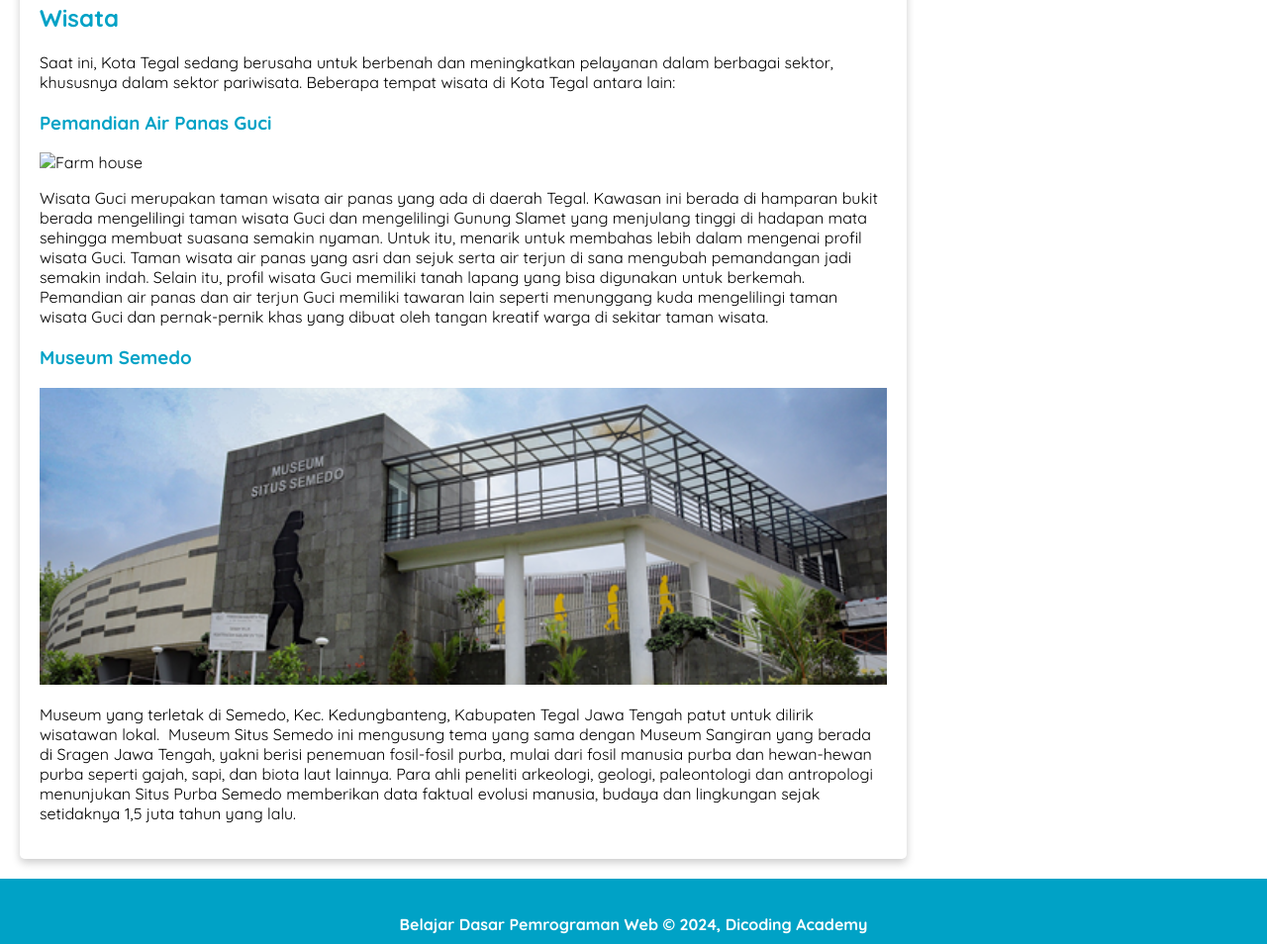
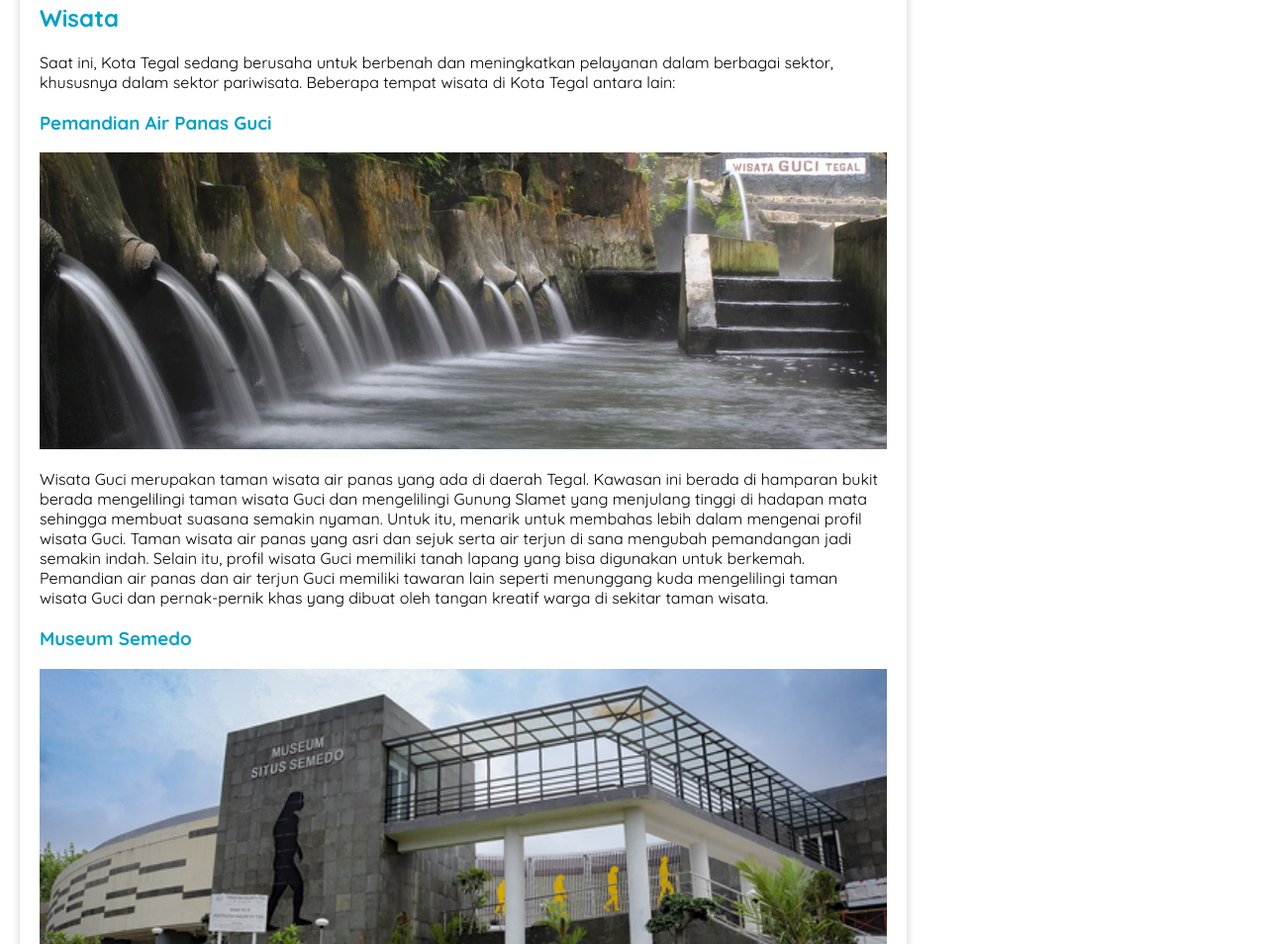
Before and after one commit to stnkbhj/Submission, a plain HTML site: page index.html in a window 1280 px wide. Shown: the part 2002-2956 px from the top of the page at 99% size. Drawn offline with Linux system fonts and the light colour scheme; files that its build step writes are made by us from their sources; files whose address does not match are found by name.

Commit message:
Update index.html

```diff
--- a/index.html
+++ b/index.html
@@ -90,7 +90,7 @@
 
 
 	<h3>Pemandian Air Panas Guci</h3>
-	<img src="aset\gucii.jpg" alt="Farm house" class="featured-image" />
+	<img src="https://github.com/stnkbhj/Submission/blob/a4a68c9a9e2ec6757d0046d5a2cb6940196358ba/gucii.jpg" alt="Farm house" class="featured-image" />
 	<p>
 		Wisata Guci merupakan taman wisata air panas yang ada di daerah Tegal.
 		Kawasan ini berada di hamparan bukit berada mengelilingi taman wisata Guci dan mengelilingi Gunung Slamet yang menjulang tinggi di hadapan mata sehingga membuat suasana semakin nyaman.
```
